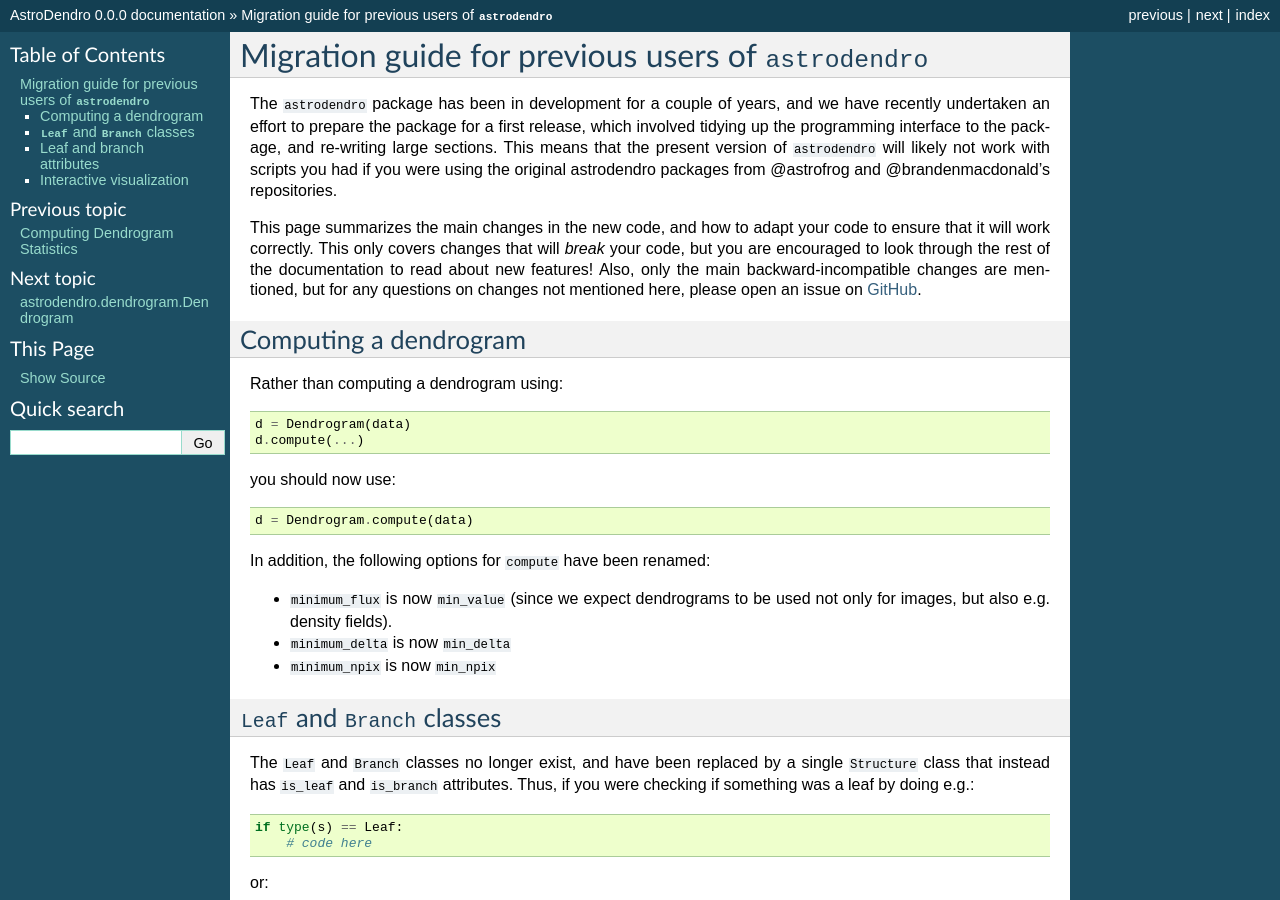
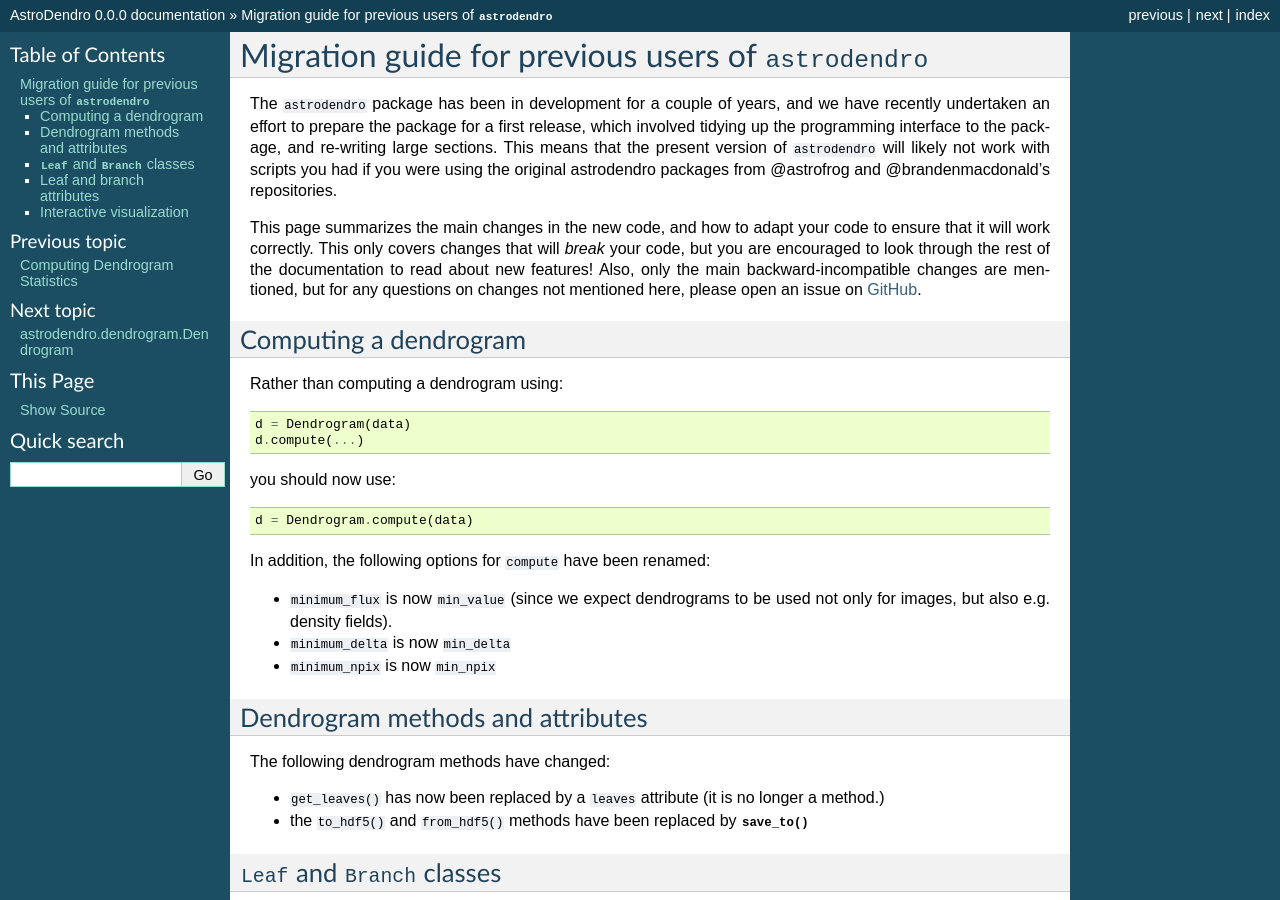
Before and after one commit to dendrograms/astrodendro, a Sphinx documentation site: the page built from docs/migration.rst, in a window 1280 px wide and 900 px high. Built offline with Sphinx 7.4.7, drawn with Linux system fonts in a browser that asks for light colours.

Commit message:
Small additions to migration guide

```diff
--- a/docs/migration.rst
+++ b/docs/migration.rst
@@ -38,12 +38,24 @@ In addition, the following options for ``compute`` have been renamed:
 
 * ``minimum_npix`` is now ``min_npix``
 
+Dendrogram methods and attributes
+---------------------------------
+
+The following dendrogram methods have changed:
+
+* ``get_leaves()`` has now been replaced by a ``leaves`` attribute (it is no
+  longer a method.)
+
+* the ``to_hdf5()`` and ``from_hdf5()`` methods have been replaced by
+  :meth:`~astrodendro.dendrogram.Dendrogram.save_to`
+
 ``Leaf`` and ``Branch`` classes
 -------------------------------
 
 The ``Leaf`` and ``Branch`` classes no longer exist, and have been replaced by
-a single ``Structure`` class that instead has ``is_leaf`` and ``is_branch``
-attributes. Thus, if you were checking if something was a leaf by doing e.g.::
+a single :class:`~astrodendro.structure.Structure` class that instead has
+``is_leaf`` and ``is_branch`` attributes. Thus, if you were checking if
+something was a leaf by doing e.g.::
 
     if type(s) == Leaf:
         # code here
```
Also changed, not shown: other parts of docs/migration.rst (+2 -2 lines).
